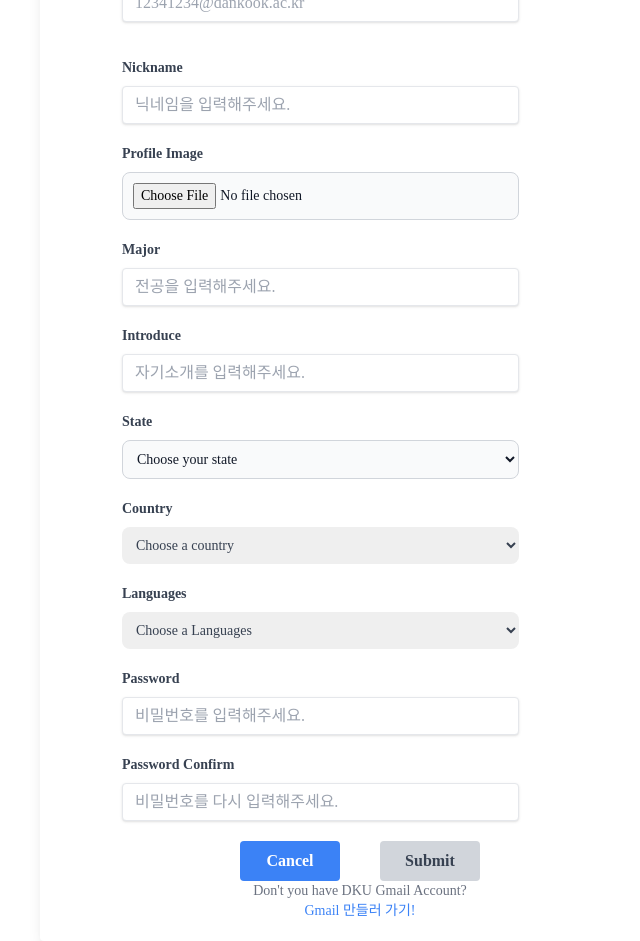
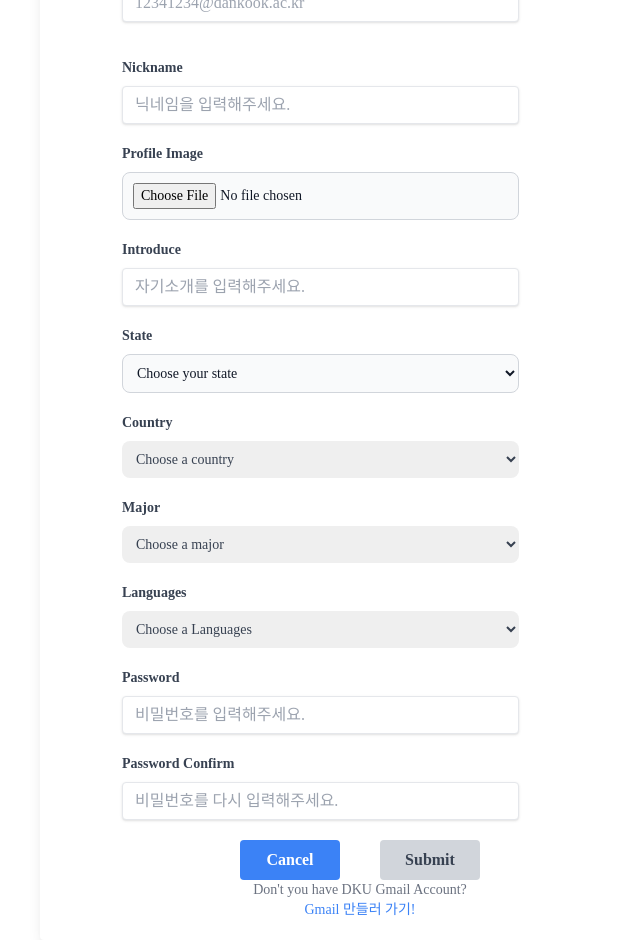
Before and after one commit to HoyeongJeon/GlobeTalk_FE, a React (Vite) app: page /signup in a window 1280 px wide. Shown: the whole page, without its empty margins (280-920 px from the left). Built offline with nearby package versions, Linux system fonts and the light colour scheme; a web font is replaced by a local one.

Commit message:
fix: 회원가입 시 전공 추가

```diff
--- a/src/pages/Signup/index.tsx
+++ b/src/pages/Signup/index.tsx
@@ -2,6 +2,7 @@ import { FormEvent, useState } from "react";
 import { useNavigate } from "react-router-dom";
 import { countries } from "@/utils/countries";
 import { languages } from "@/utils/languages";
+import { majors } from "@/utils/majors";
 import Swal from "sweetalert2";
 import axios from "axios";
 
@@ -167,19 +168,7 @@ export default function Signup() {
               onChange={handleFileChange}
             />
           </div>
-          <div className="w-10/12 px-3 mt-5">
-            <label className="block mb-2 text-sm font-bold text-gray-700">
-              Major
-            </label>
-            <input
-              name="major"
-              type="text"
-              className="w-10/12 px-3 py-2 leading-tight text-gray-700 border rounded shadow appearance-none focus:outline-none focus:shadow-outline"
-              id="major"
-              placeholder="전공을 입력해주세요."
-              onChange={handleChange}
-            />
-          </div>
+
           <div className="w-10/12 px-3 mt-5">
             <label className="block mb-2 text-sm font-bold text-gray-700">
               Introduce
@@ -222,6 +211,25 @@ export default function Signup() {
               {countries.map((country) => (
                 <option key={country.code} value={country.code}>
                   {country.name} | {country.flag}
+                </option>
+              ))}
+            </select>
+          </div>
+
+          <div className="w-10/12 px-3 mt-5">
+            <label className="block mb-2 text-sm font-bold text-gray-700">
+              Major
+            </label>
+            <select
+              name="major"
+              id="major"
+              className="text-gray-700 text-sm rounded-lg focus:ring-blue-500 focus:border-blue-500 block w-10/12 p-2.5 dark:bg-gray-700 dark:border-gray-600 dark:placeholder-gray-400 dark:text-white dark:focus:ring-blue-500 dark:focus:border-blue-500"
+              onChange={handleChange}
+            >
+              <option selected>Choose a major</option>
+              {majors.map((major) => (
+                <option key={major} value={major}>
+                  {major}
                 </option>
               ))}
             </select>
```
